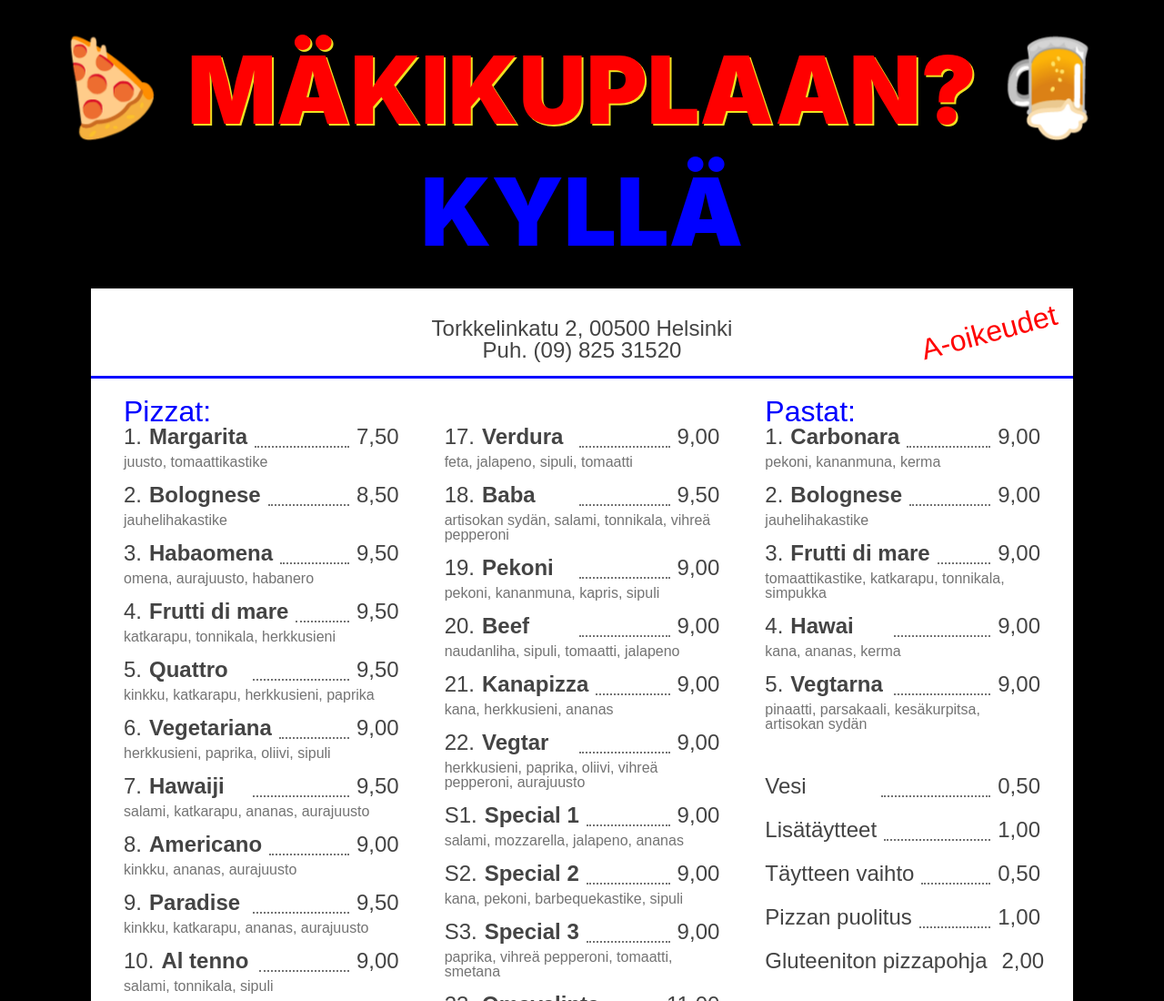
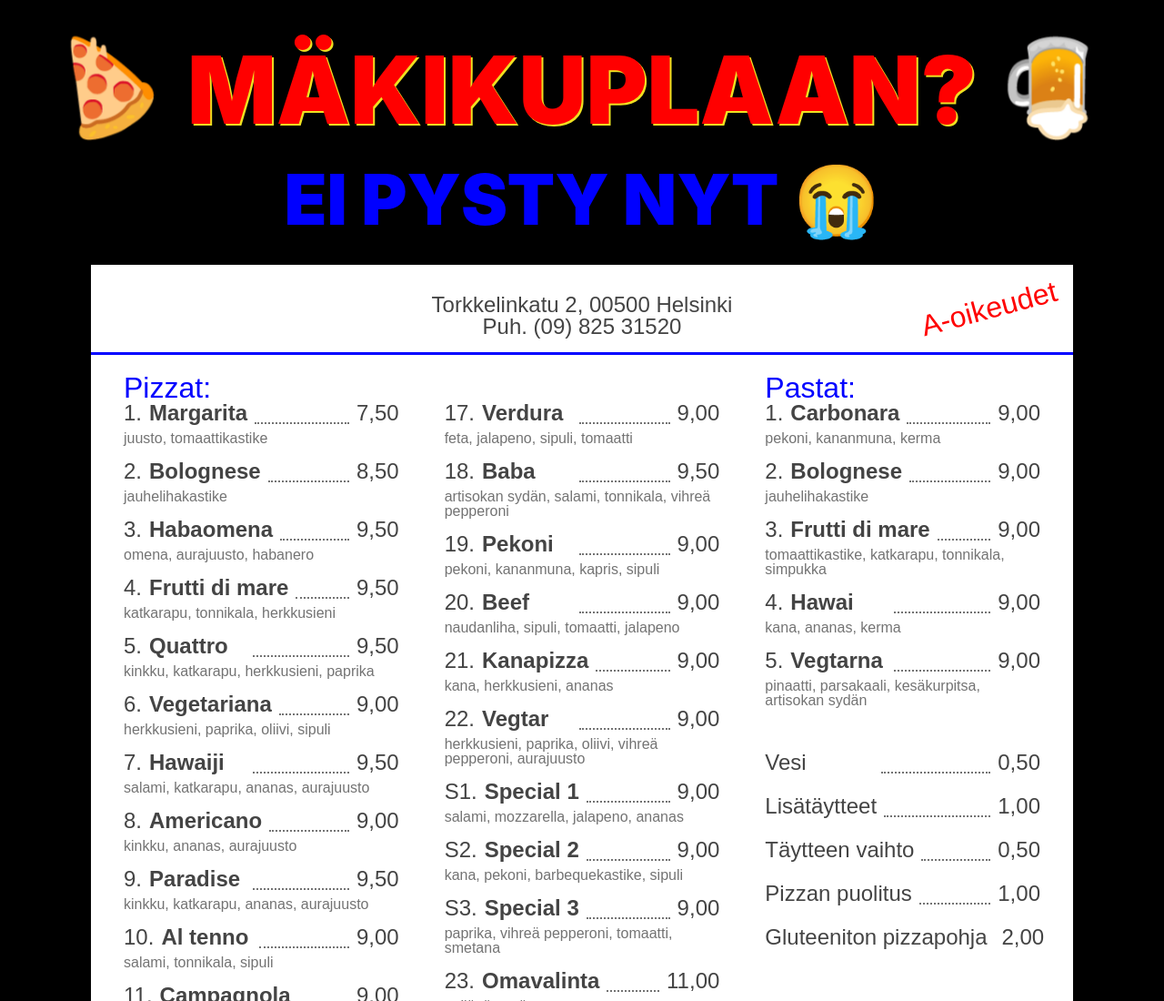
Before and after one commit to petetnt/makikupla-life, a Gatsby site: page / in a window 1280 px wide. Shown: the top 1100 px of the page at 91% size. Built offline with nearby package versions, Linux system fonts and the light colour scheme; Gatsby itself is replaced by a stand-in of ours.

Commit message:
Hecking coronavirus

```diff
--- a/src/pages/index.js
+++ b/src/pages/index.js
@@ -60,7 +60,7 @@ const Title = styled.h1`
 const Answer = styled.span`
   padding-top: 2rem;
   color: blue;
-  font-size: 8vw;
+  font-size: 6vw;
   text-transform: uppercase;
   font-weight: 900;
   padding-bottom: 2rem;
@@ -75,7 +75,7 @@ const IndexPage = ({ data }) => (
     <Title>
       <Pizza /> <Dropshadow>Mäkikuplaan?</Dropshadow> <Beer />
     </Title>
-    <Answer>KYLLÄ</Answer>
+    <Answer>EI PYSTY NYT 😭</Answer>
     <Menu {...data.dataJson} />
   </Layout>
 );
```
